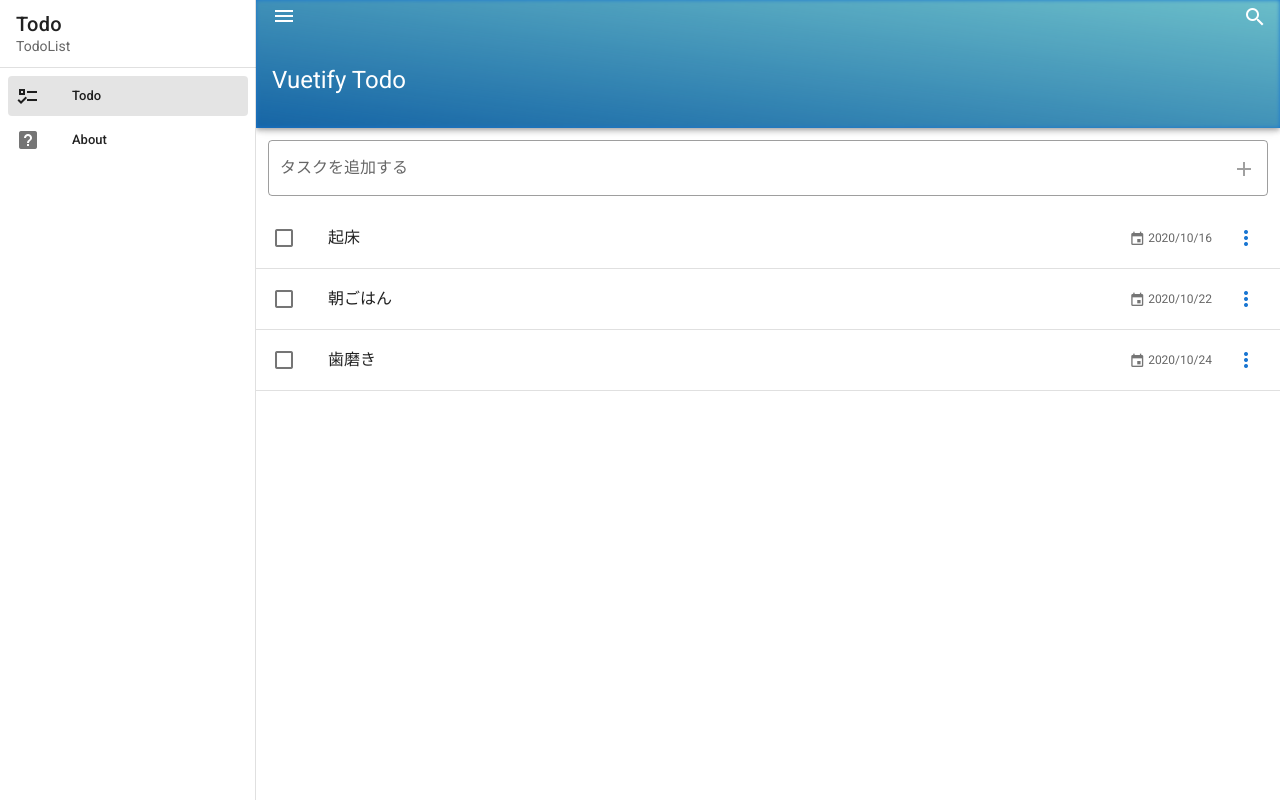
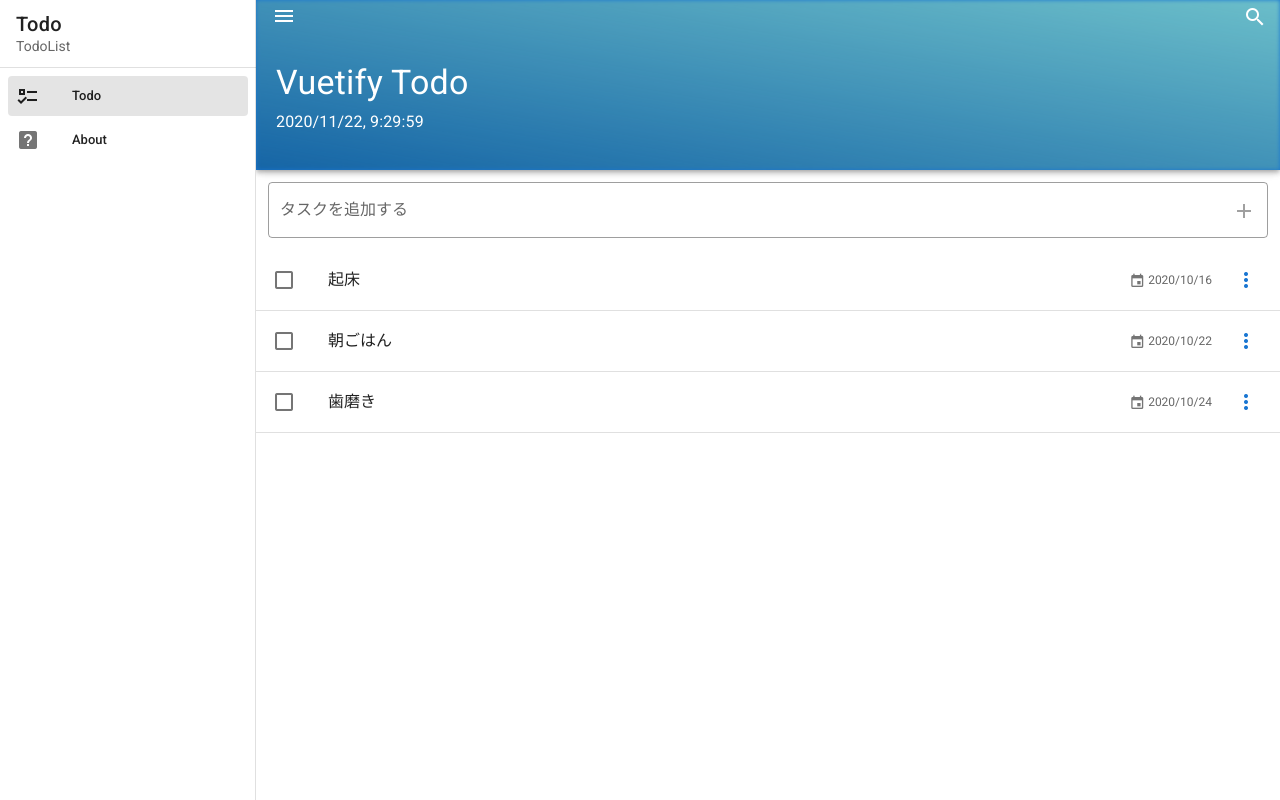
Before and after one commit to AI1411/vuetify-todo, a Vue app: page / in a window 1280 px wide. Built offline with nearby package versions, Linux system fonts and the light colour scheme.

Commit message:
implement real time date

```diff
--- a/src/App.vue
+++ b/src/App.vue
@@ -44,6 +44,7 @@
         dark
         src="mountains.jpg"
         prominent
+        height="170"
     >
       <template v-slot:img="{ props }">
         <v-img
@@ -59,7 +60,10 @@
           <search/>
         </v-row>
         <v-row>
-          <v-toolbar-title class="ml-3">Vuetify Todo</v-toolbar-title>
+          <v-toolbar-title class="ml-4 text-h4">Vuetify Todo</v-toolbar-title>
+        </v-row>
+        <v-row>
+          <live-date-time />
         </v-row>
       </v-container>
     </v-app-bar>
@@ -74,11 +78,13 @@
 <script>
 import Snackbar from "@/components/Shared/Snackbar";
 import Search from "@/components/Todo/Tools/Search";
+import LiveDateTime from "@/components/Todo/Tools/LiveDateTime";
 
 export default {
   components: {
     'snackbar': Snackbar,
-    'search': Search
+    'search': Search,
+    'live-date-time': LiveDateTime
   },
   data: () => ({
     drawer: null,
--- /dev/null
+++ b/src/components/Todo/Tools/LiveDateTime.vue
@@ -0,0 +1,29 @@
+<template>
+  <div class="text-subtitle-1 ml-4">
+    {{ date }}
+  </div>
+</template>
+
+<script>
+import {format} from 'date-fns';
+export default {
+  data() {
+    return {
+      date: ''
+    }
+  },
+  methods: {
+    getDate() {
+      this.date = format(new Date(), 'yyyy/MM/dd, H:mm:ss');
+      setTimeout(this.getDate, 1000)
+    }
+  },
+  mounted() {
+    this.getDate();
+  }
+}
+</script>
+
+<style scoped>
+
+</style>
```
